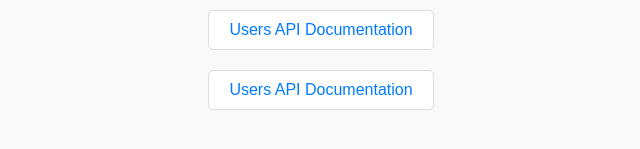
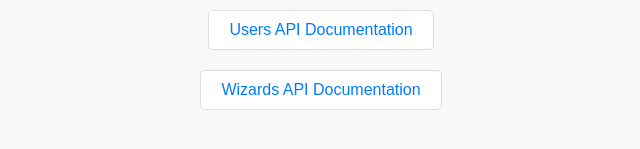
Before and after one commit to swisskanton/cars-api, a website: page public/index.html in a window 1280 px wide. Shown: the part 469-618 px from the top of the page, 319-959 px from the left. Drawn offline with Linux system fonts and the light colour scheme.

Commit message:
added wizards link

```diff
--- a/public/index.html
+++ b/public/index.html
@@ -42,6 +42,6 @@
     <a href="https://surveys-5jvt.onrender.com/books-docs" target="_blank">Books API Documentation</a>
     <a href="https://surveys-5jvt.onrender.com/phones-docs" target="_blank">Phones API Documentation</a>
     <a href="https://surveys-5jvt.onrender.com/users-docs" target="_blank">Users API Documentation</a>
-    <a href="https://surveys-5jvt.onrender.com/wizards-docs" target="_blank">Users API Documentation</a>
+    <a href="https://surveys-5jvt.onrender.com/wizards-docs" target="_blank">Wizards API Documentation</a>
 </body>
 </html>
```
